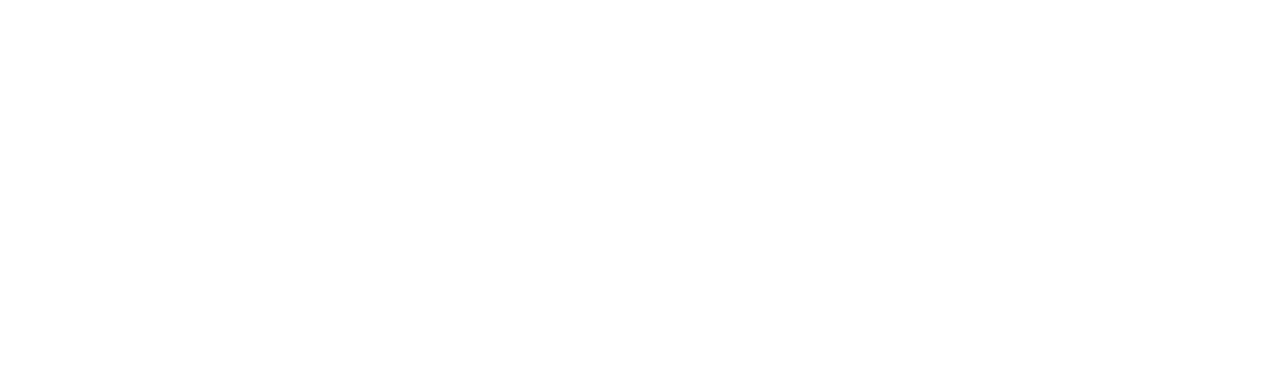
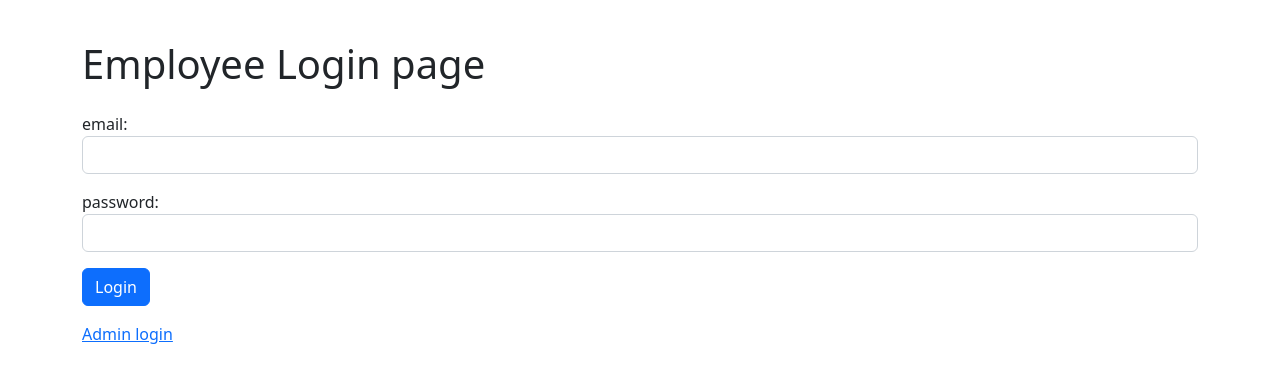
Before and after one commit to krishnanunnijp/nest-leaves-angular-app, an Angular app: page /employee in a window 1280 px wide. Before the commit this address led to /. Shown: the top 382 px of the page. Built offline with nearby package versions, Linux system fonts and the light colour scheme.

Commit message:
employee login added

```diff
--- a/src/app/api.service.ts
+++ b/src/app/api.service.ts
@@ -1,3 +1,4 @@
+import { HttpClient } from '@angular/common/http';
 import { Injectable } from '@angular/core';
 
 @Injectable({
@@ -5,5 +6,10 @@ import { Injectable } from '@angular/core';
 })
 export class ApiService {
 
-  constructor() { }
+  constructor(private http:HttpClient) { }
+
+  getPassword=(value:any)=>{
+    return this.http.post("http://localhost:8080/login",value)
+
+  }
 }
--- /dev/null
+++ b/src/app/employee-login/employee-login.component.html
@@ -0,0 +1,25 @@
+<div class="container">
+    <div class="row">
+        <div class="col col-12 col-sm-12 col-md-12 col-lg-12 col-xl-12 col-xxl-12">
+            <div class="row g-3 mt-4">
+                <div class="col col-12 col-sm-12 col-md-12 col-lg-12 col-xl-12 col-xxl-12">
+                    <h1>Employee Login page</h1>
+                </div>
+                <div class="col col-12 col-sm-12 col-md-12 col-lg-12 col-xl-12 col-xxl-12">
+                    <label for="username" class="label-control">email:</label>
+                    <input name="email" [(ngModel)]="userName" type="text" class="form-control">
+                </div>
+                <div class="col col-12 col-sm-12 col-md-12 col-lg-12 col-xl-12 col-xxl-12">
+                    <label for="password" class="label-control">password:</label>
+                    <input name="password" [(ngModel)]="password" type="password" class="form-control">
+                </div>
+                <div class="col col-12 col-sm-12 col-md-12 col-lg-12 col-xl-12 col-xxl-12">
+                    <button (click)="works()" class="btn btn-primary">Login</button>
+                </div>
+                <div class="col-12 col-sm-12 col-md-12 col-lg-12 col-xl-12 col-xxl-12 ">
+                    <a href="\" class="link-primary">Admin login </a>
+                </div>
+            </div>
+        </div>
+    </div>
+</div>
--- /dev/null
+++ b/src/app/employee-login/employee-login.component.ts
@@ -0,0 +1,40 @@
+import { Component } from '@angular/core';
+import { Router } from '@angular/router';
+import { ApiService } from '../api.service';
+
+@Component({
+  selector: 'app-employee-login',
+  templateUrl: './employee-login.component.html',
+  styleUrls: ['./employee-login.component.css']
+})
+export class EmployeeLoginComponent {
+  constructor(private api:ApiService,private router:Router){}
+  userName=""
+  password=""
+  data1:any=[]
+  works=()=>{
+    let data:any={
+      "userName":this.userName,
+      "password":this.password
+    }
+    this.api.getPassword(data).subscribe(
+      (generated:any)=>{
+        this.data1=generated
+        console.log(this.data1)
+        if(generated.status=="success"){
+          localStorage.setItem("nav","1")
+          console.log(this.data1.employeeCode)
+
+          localStorage.setItem("empinfo",this.data1.employeeCode)
+          console.log(localStorage.getItem("empinfo"))
+          this.router.navigate(['/empview'])
+
+        }else{
+          alert("invalid password")
+        }
+      }
+    )
+
+
+  }
+}
```
Also changed, not shown: src/app/app.module.ts (+7 -1 lines), src/app/employee-login/employee-login.component.css (added), 1 other file (tests, documents, lock files or other folders).
